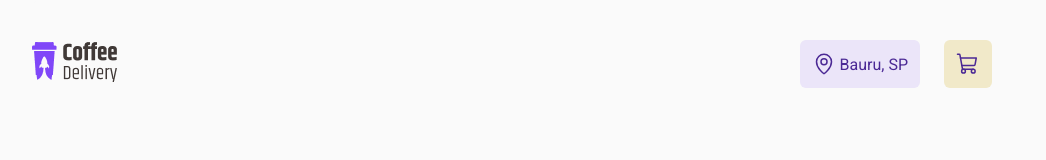
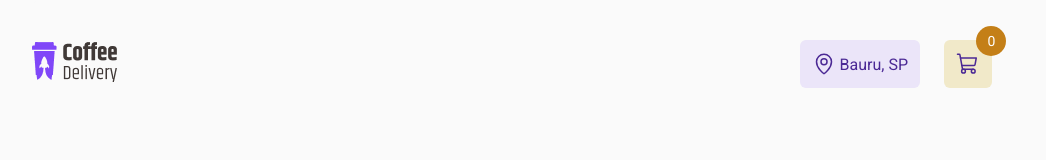
Before and after one commit to felipprodrigues/coffee-delivery-app, a React (Vite) app in the folder app/: page /checkout in a window 1280 px wide. Shown: the top 160 px of the page, without its empty margins (128-1174 px from the left). Built offline with nearby package versions, Linux system fonts and the light colour scheme.

Commit message:
create context

```diff
--- a/app/src/App.tsx
+++ b/app/src/App.tsx
@@ -1,20 +1,57 @@
 //* Routing
 import { BrowserRouter } from "react-router-dom";
 import { Router } from "./Router";
+
+//* Context
+import { createContext, useState } from "react";
 
 //* Themes
 import { ThemeProvider } from "styled-components";
 import { defaultTheme } from "./styles/default";
 import { GlobalStyle } from "./styles/global";
+import { CardProps, CardProps, cardData } from "./components/Cards/constants";
+
+interface CartProps {
+  cartItemsAmount: number;
+  cartItems: CardProps[];
+  counter: CardProps[];
+  handleCart: () => void;
+  setCounter: React.Dispatch<React.SetStateAction<CardProps[]>>;
+}
+
+export const CartContext = createContext({} as CartProps);
 
 export function App() {
+  const [counter, setCounter] = useState<CardProps[]>(cardData);
+  const [cartItemsAmount, setCartItemsAmount] = useState(0);
+  const [cartItems, setCartItems] = useState<CardProps[]>([]);
+
+  function handleCart() {
+    setCartItems((prevState: any) => [{ ...prevState, counter }]);
+
+    console.log(counter, "aqui os itens");
+    const amountItems = counter.map((item) => item.amount);
+
+    const cartItemsAmount = amountItems.reduce((acc, curr) => {
+      return acc + curr;
+    }, 0);
+
+    console.log(cartItemsAmount, "aqui os itens");
+    setCartItemsAmount(cartItemsAmount);
+    console.log(cartItemsAmount);
+  }
+
   return (
     <ThemeProvider theme={defaultTheme}>
-      <BrowserRouter>
-        <Router />
-      </BrowserRouter>
+      <CartContext.Provider
+        value={{ handleCart, cartItemsAmount, cartItems, counter, setCounter }}
+      >
+        <BrowserRouter>
+          <Router />
+        </BrowserRouter>
 
-      <GlobalStyle />
+        <GlobalStyle />
+      </CartContext.Provider>
     </ThemeProvider>
   );
 }
--- a/app/src/components/Cards/constants/index.ts
+++ b/app/src/components/Cards/constants/index.ts
@@ -21,131 +21,139 @@ export interface CardProps {
   tag: string | string[];
   image: string;
   price: string;
+  amount: number;
 }
-
-const singleId = Math.random(uuidv4() * 10000)
-  .toFixed(5)
-  .toString()
-  .split("")
-  .slice(2)
-  .join("");
 
 export const cardData: CardProps[] = [
   {
-    id: singleId,
+    id: uuidv4(),
     title: "Expresso Tradicional",
     label: "O tradicional café feito com água quente e grãos moídos",
     tag: "Tradicional",
     image: expressoTradicional,
     price: "9,90",
+    amount: 0,
   },
   {
-    id: singleId,
+    id: uuidv4(),
     title: "Expresso Americano",
     label: "Expresso diluído, menos intenso que o tradicional",
     tag: "Tradicional",
     image: americano,
     price: "9,90",
+    amount: 0,
   },
   {
-    id: singleId,
+    id: uuidv4(),
     title: "Expresso Cremoso",
     label: "Café expresso tradicional com espuma cremosa",
     tag: "Tradicional",
     image: expressoCreamy,
     price: "9,90",
+    amount: 0,
   },
   {
-    id: singleId,
+    id: uuidv4(),
     title: "Expresso Gelado",
     label: "Bebida preparada com café expresso e cubos de gelo",
     tag: ["Tradicional", "Gelado"],
     image: expressoGelado,
     price: "9,90",
+    amount: 0,
   },
   {
-    id: singleId,
+    id: uuidv4(),
     title: "Café com Leite",
     label: "Meio a meio de expresso tradicional com leite vaporizado",
     tag: ["Tradicional", "Com Leite"],
     image: cafeComLeite,
     price: "9,90",
+    amount: 0,
   },
   {
-    id: singleId,
+    id: uuidv4(),
     title: "Latte",
     label: "Uma dose de café expresso com o dobro de leite e espuma cremosa",
     tag: ["Tradicional", "Com Leite"],
     image: latte,
     price: "9,90",
+    amount: 0,
   },
   {
-    id: singleId,
+    id: uuidv4(),
     title: "Capuccino",
     label: "Bebida com canela feita de doses iguais de café, leite e espuma",
     tag: ["Tradicional", "Com Leite"],
 
     image: capuccino,
     price: "9,90",
+    amount: 0,
   },
   {
-    id: singleId,
+    id: uuidv4(),
     title: "Macchiato",
     label: "Café expresso misturado com um pouco de leite quente e espuma",
     tag: ["Tradicional", "Com Leite"],
 
     image: macchiato,
     price: "9,90",
+    amount: 0,
   },
   {
-    id: singleId,
+    id: uuidv4(),
     title: "Moccacino",
     label: "Café expresso com calda de chocolate, pouco leite e espuma",
 
     tag: ["Tradicional", "Com Leite"],
     image: moccacino,
     price: "9,90",
+    amount: 0,
   },
   {
-    id: singleId,
+    id: uuidv4(),
     title: "Chocolate Quente",
     label: "Bebida feita com chocolate dissolvido no leite quente e café",
 
     tag: ["Especial", "Com Leite"],
     image: hotchocolate,
     price: "9,90",
+    amount: 0,
   },
   {
-    id: singleId,
+    id: uuidv4(),
     title: "Cubano",
     label: "Drink gelado de café expresso com rum, creme de leite e hortelã",
 
     tag: ["Especial", "Alcoólico", "Gelado"],
     image: cubano,
     price: "9,90",
+    amount: 0,
   },
   {
-    id: singleId,
+    id: uuidv4(),
     title: "Havaiano",
     label: "Bebida adocicada preparada com café e leite de coco",
     tag: "Especial",
     image: havaiano,
     price: "9,90",
+    amount: 0,
   },
   {
-    id: singleId,
+    id: uuidv4(),
     title: "Arabe",
     label: "Bebida preparada com grãos de café árabe e especiarias",
     tag: "Especial",
     image: arabe,
     price: "9,90",
+    amount: 0,
   },
   {
-    id: singleId,
+    id: uuidv4(),
     title: "Irlandês",
     label: "Bebida a base de café, uísque irlandês, açúcar e chantilly",
     tag: ["Especial", "Alcoólico"],
     image: irlandes,
     price: "9,90",
+    amount: 0,
   },
 ];
--- a/app/src/components/Cards/index.tsx
+++ b/app/src/components/Cards/index.tsx
@@ -7,10 +7,66 @@ import {
   CardTag,
   CardTitle,
 } from "./styles";
-import { cardData, CardProps } from "./constants";
+import { CardProps } from "./constants";
+import { useContext } from "react";
+import { CartContext } from "../../App";
+
+// interface CartContextType {
+//   handleCart: () =>
+// }
+
+// const { handleCart } = useContext({});
 
 export function Cards() {
-  const allCards = cardData.map((card: CardProps) => {
+  const { handleCart, setCounter, counter } = useContext(CartContext);
+  // const [counter, setCounter] = useState(cardData);
+  // const [cartItems, setCartItems] = useState([]);
+  // const [cartItemsAmount, setCartItemsAmount] = useState(0);
+
+  function handleIncreaseAmount(item: any) {
+    setCounter((prevCardData) => {
+      return prevCardData.map((card) => {
+        if (card.id === item.id) {
+          const draft = { ...card, amount: card.amount + 1 };
+          return draft;
+        }
+        return card;
+      });
+    });
+  }
+
+  function handleDecreaseAmount(item: any) {
+    setCounter((prevCardData) => {
+      return prevCardData.map((card) => {
+        if (card.id === item.id) {
+          if (card.amount === 0) {
+            return { ...card, amount: 0 };
+          } else {
+            const draft = { ...card, amount: card.amount - 1 };
+            return draft;
+          }
+        }
+        return card;
+      });
+    });
+  }
+
+  // function handleCart() {
+  //   setCartItems((prevState) => [{ ...prevState, counter }]);
+
+  //   console.log(counter, "aqui os itens");
+  //   const amountItems = counter.map((item) => item.amount);
+
+  //   const cartItemsAmount = amountItems.reduce((acc, curr) => {
+  //     return acc + curr;
+  //   }, 0);
+
+  //   console.log(cartItemsAmount, "aqui os itens");
+  //   setCartItemsAmount(cartItemsAmount);
+  //   console.log(cartItemsAmount);
+  // }
+
+  const allCards = counter.map((card: CardProps) => {
     return (
       <Card>
         <CardImage>
@@ -42,13 +98,13 @@ export function Cards() {
           </span>
 
           <CardSelectAmount>
-            <Minus size={16} />
-            <span>0</span>
-            <Plus size={16} />
+            <Minus size={16} onClick={() => handleDecreaseAmount(card)} />
+            <span>{card.amount}</span>
+            <Plus size={16} onClick={() => handleIncreaseAmount(card)} />
           </CardSelectAmount>
 
           <div>
-            <ShoppingCart size={24} />
+            <ShoppingCart size={24} onClick={() => handleCart()} />
           </div>
         </CardFooter>
       </Card>
--- a/app/src/components/Header/index.tsx
+++ b/app/src/components/Header/index.tsx
@@ -1,11 +1,18 @@
-import { HeaderContainer, HeaderLabel } from "./styles";
+import {
+  HeaderContainer,
+  HeaderLabel,
+  HeaderShoppingCartCounter,
+} from "./styles";
 
 import Logo from "../../assets/Logo.png";
 import { MapPin, ShoppingCart } from "phosphor-react";
-import { Link, NavLink } from "react-router-dom";
-import { Success } from "../../pages/Success";
+import { NavLink } from "react-router-dom";
+import { useContext } from "react";
+import { CartContext } from "../../App";
 
 export function Header() {
+  const { cartItemsAmount } = useContext(CartContext);
+
   return (
     <HeaderContainer>
       <NavLink to="/">
@@ -21,6 +28,9 @@ export function Header() {
         <NavLink to="/checkout" title="Checkout">
           <HeaderLabel>
             <ShoppingCart size={24} />
+            <HeaderShoppingCartCounter>
+              {cartItemsAmount}
+            </HeaderShoppingCartCounter>
           </HeaderLabel>
         </NavLink>
       </div>
--- a/app/src/components/Header/styles.ts
+++ b/app/src/components/Header/styles.ts
@@ -26,6 +26,7 @@ export const HeaderLabel = styled.div`
   gap: 0.25rem;
   border-radius: 6px;
   transition: all 0.07s linear;
+  position: relative;
 
   &:first-child {
     background-color: ${(props) => props.theme["secondary-100"]};
@@ -44,3 +45,21 @@ export const HeaderLabel = styled.div`
     background-color: ${(props) => props.theme.primary};
   }
 `;
+
+export const HeaderShoppingCartCounter = styled.div`
+  position: absolute;
+  display: flex;
+  align-items: center;
+  justify-content: center;
+
+  border-radius: 50%;
+  height: 30px;
+  width: 30px;
+
+  background-color: ${(props) => props.theme["primary-500"]};
+  color: ${(props) => props.theme.white};
+  font-size: ${(props) => props.theme["font-s"]};
+
+  top: -30%;
+  right: -30%;
+`;
```
